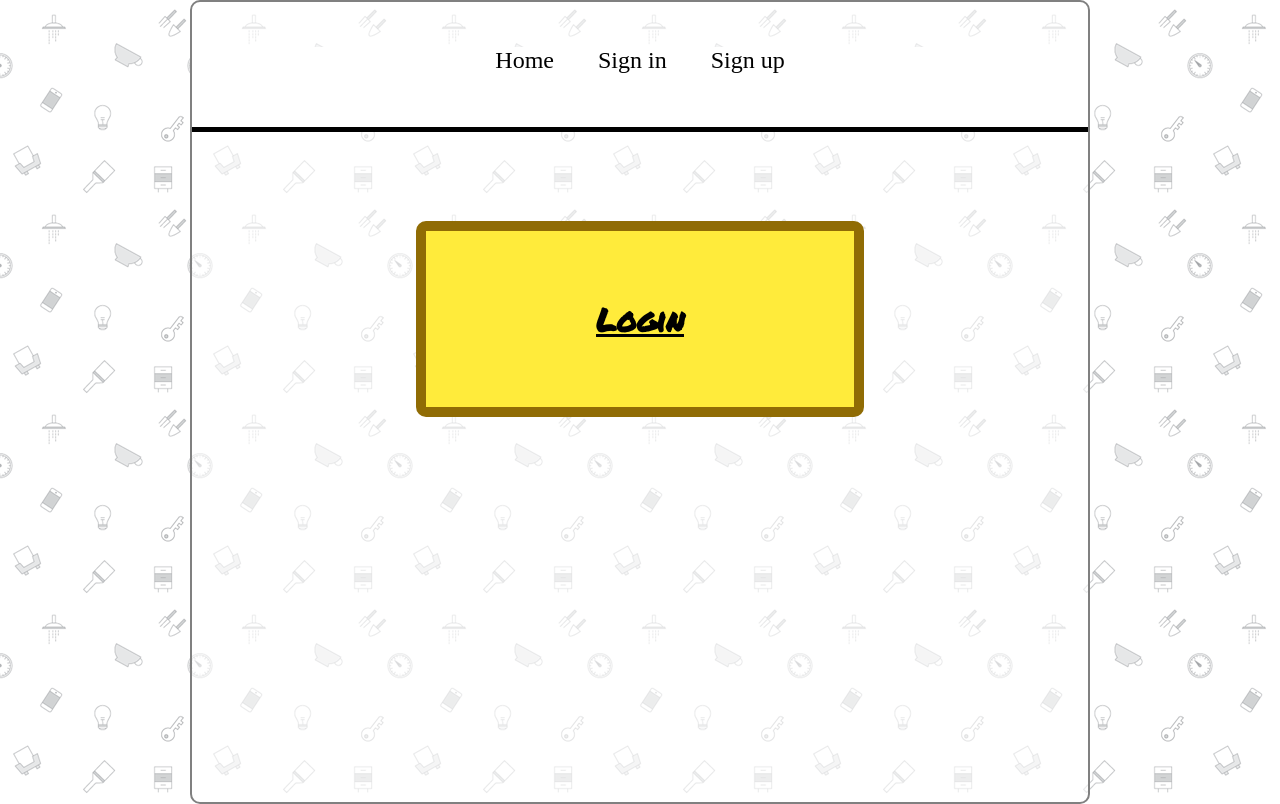
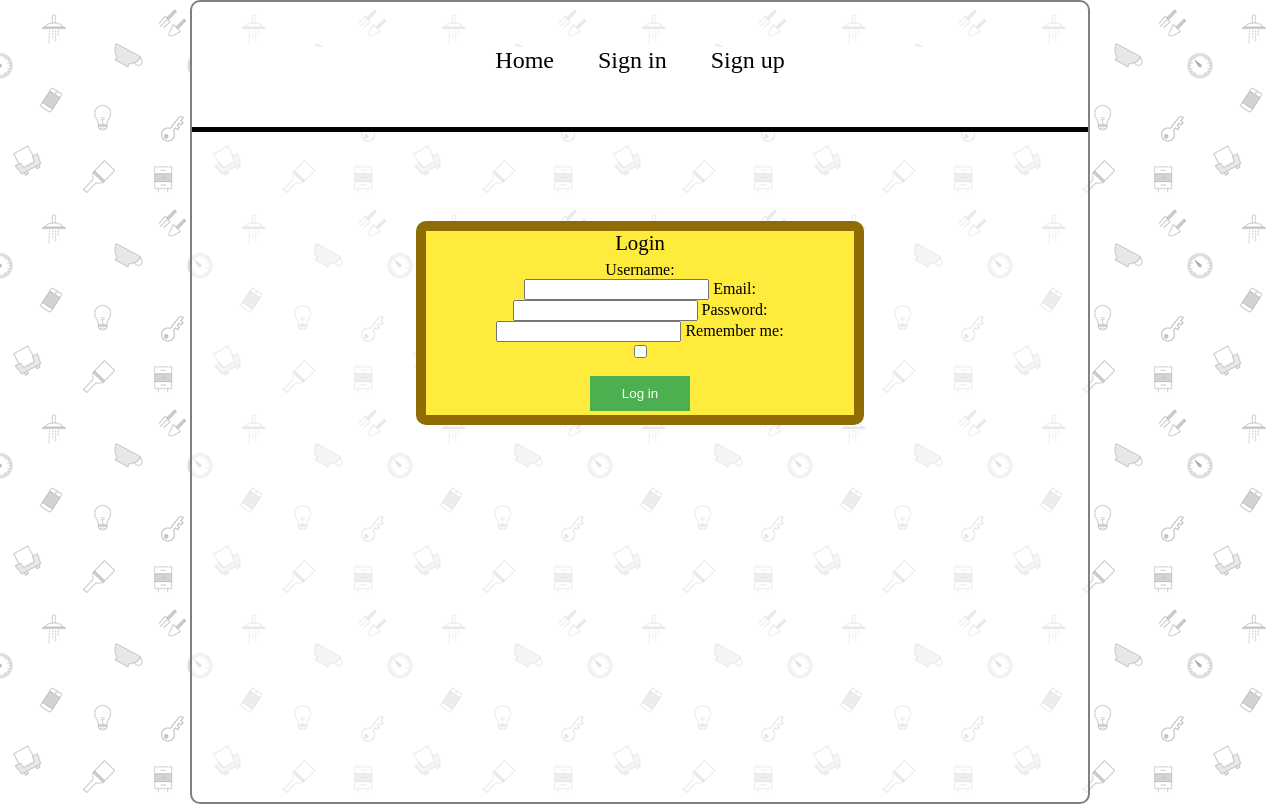
Before and after one commit to arnawldo/bucky, a Flask app: page /auth/login in a window 1280 px wide. Run offline with Flask 2, Linux system fonts and the light colour scheme; parts of the project's set-up code (start-up, migrations or seed data) failed here and were passed over.

Commit message:
implemented flask-login and login views

```diff
--- a/bucky/__init__.py
+++ b/bucky/__init__.py
@@ -1,11 +1,18 @@
 from flask import Flask
+from flask_login import LoginManager
 from config import config
+
+login_manager = LoginManager()
+login_manager.session_protection = 'strong'
+login_manager.login_view = 'auth.login'
 
 
 def create_app(config_name):
     app = Flask(__name__)
     app.config.from_object(config[config_name])
     config[config_name].init_app(app)
+
+    login_manager.init_app(app)
 
     from .main import main as main_blueprint
     app.register_blueprint(main_blueprint)
--- /dev/null
+++ b/bucky/auth/forms.py
@@ -0,0 +1,11 @@
+from flask_wtf import Form
+from wtforms import StringField, PasswordField, BooleanField, SubmitField
+from wtforms.validators import DataRequired, Length, Regexp, Email
+
+
+class LoginForm(Form):
+    username = StringField('Username', validators=[DataRequired(), Length(1, 24), Regexp('^[a-z0-9_-]{1, 24}')])
+    email = StringField('Email', validators=[DataRequired(), Length(1, 24), Email()])
+    password = PasswordField('Password', validators=[DataRequired()])
+    remember_me = BooleanField('Remember me')
+    submit = SubmitField('Log in')
--- a/bucky/auth/views.py
+++ b/bucky/auth/views.py
@@ -1,7 +1,28 @@
-from flask import render_template
+from flask import render_template, flash, redirect, request, url_for
+from flask_login import login_user, login_required, logout_user
+
 from bucky.auth import auth
+from bucky.auth.forms import LoginForm
+from bucky.exceptions import UserNotExistsError
+from bucky_app import am
 
 
-@auth.route('/login')
+@auth.route('/login', methods=['GET', 'POST'])
 def login():
-    return render_template('auth/login.html')
+    form = LoginForm()
+    if form.validate_on_submit():
+        try:
+            user = am.get_user(username=form.username.data)
+            if user.verify_password(password=form.password.data):
+                login_user(user, form.remember_me.data)
+                return redirect(request.args.get('next') or url_for('main.index'))
+        except UserNotExistsError:
+            flash('Invalid username or password.')
+    return render_template('auth/login.html', form=form)
+
+@auth.route('/logout')
+@login_required
+def logout():
+    logout_user()
+    flash('You have been logged out.')
+    return redirect(url_for('main.index'))
--- a/bucky/templates/auth/login.html
+++ b/bucky/templates/auth/login.html
@@ -3,8 +3,21 @@
 {% block title %}Login{% endblock %}
 
 {% block page_content %}
-    <div id="welcome">
-        <h1>Login</h1>
-
-    </div>
+    <div id="register">
+        <form action="" method="post" name="login">
+            {{ form.hidden_tag() }}
+            <fieldset>
+                <legend>Login</legend>
+                Username:<br/>
+                {{ form.username }}
+                Email:<br/>
+                {{ form.email }}
+                Password:<br/>
+                {{ form.password }}
+                Remember me:<br/>
+                {{ form.remember_me }}
+            </fieldset>
+            <div class="submit">{{ form.submit }}</div>
+        </form>
+    </div><!-- end login block -->
 {% endblock %}
--- a/bucky/templates/base.html
+++ b/bucky/templates/base.html
@@ -19,8 +19,12 @@
             <header>
                 <nav>
                     <a href="#">Home</a>
+                    {% if current_user.is_authenticated() %}
+                    <a href="{{ url_for('auth.logout') }}">Sign Out</a>
+                    {% else %}
                     <a href="#">Sign in</a>
                     <a href="#">Sign up</a>
+                    {% endif %}
                 </nav>
             </header><!-- end header-->
         {% endblock %}
--- a/bucky_app.py
+++ b/bucky_app.py
@@ -4,6 +4,7 @@ import click
 
 from bucky.models import Task, BucketList, User, AppManager
 
+am = AppManager()
 app = create_app(os.getenv('FLASK_CONFIG') or 'default')
 
 
--- a/requirements.txt
+++ b/requirements.txt
@@ -1 +1,2 @@
 Flask==0.12.2
+flask-login==0.4.0
```
Also changed, not shown: bucky/models.py (+15 -1 lines).
